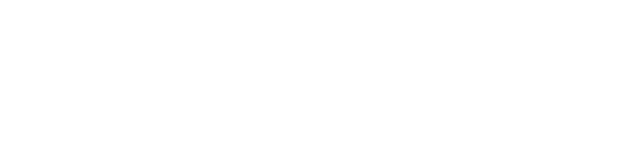
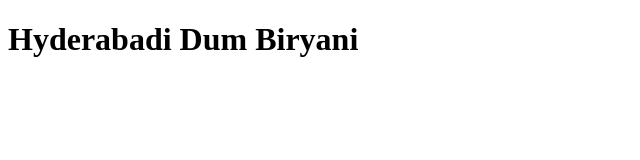
Before and after one commit to snchowdharylink/odin-recipes, a plain HTML site: page recipes/hyderabadi_dum_biryani.html in a window 1280 px wide. Shown: the whole page, without its empty margins (0-640 px from the left). Drawn offline with Linux system fonts and the light colour scheme.

Commit message:
Add <h1> heading to hyderabadi_dum_biryani.html page

```diff
--- a/recipes/hyderabadi_dum_biryani.html
+++ b/recipes/hyderabadi_dum_biryani.html
@@ -6,5 +6,7 @@
     <meta name="viewport" content="width=device-width, initial-scale=1.0" />
     <title>Hyderabadi Dum Biryani</title>
   </head>
-  <body></body>
+  <body>
+    <h1>Hyderabadi Dum Biryani</h1>
+  </body>
 </html>
```
